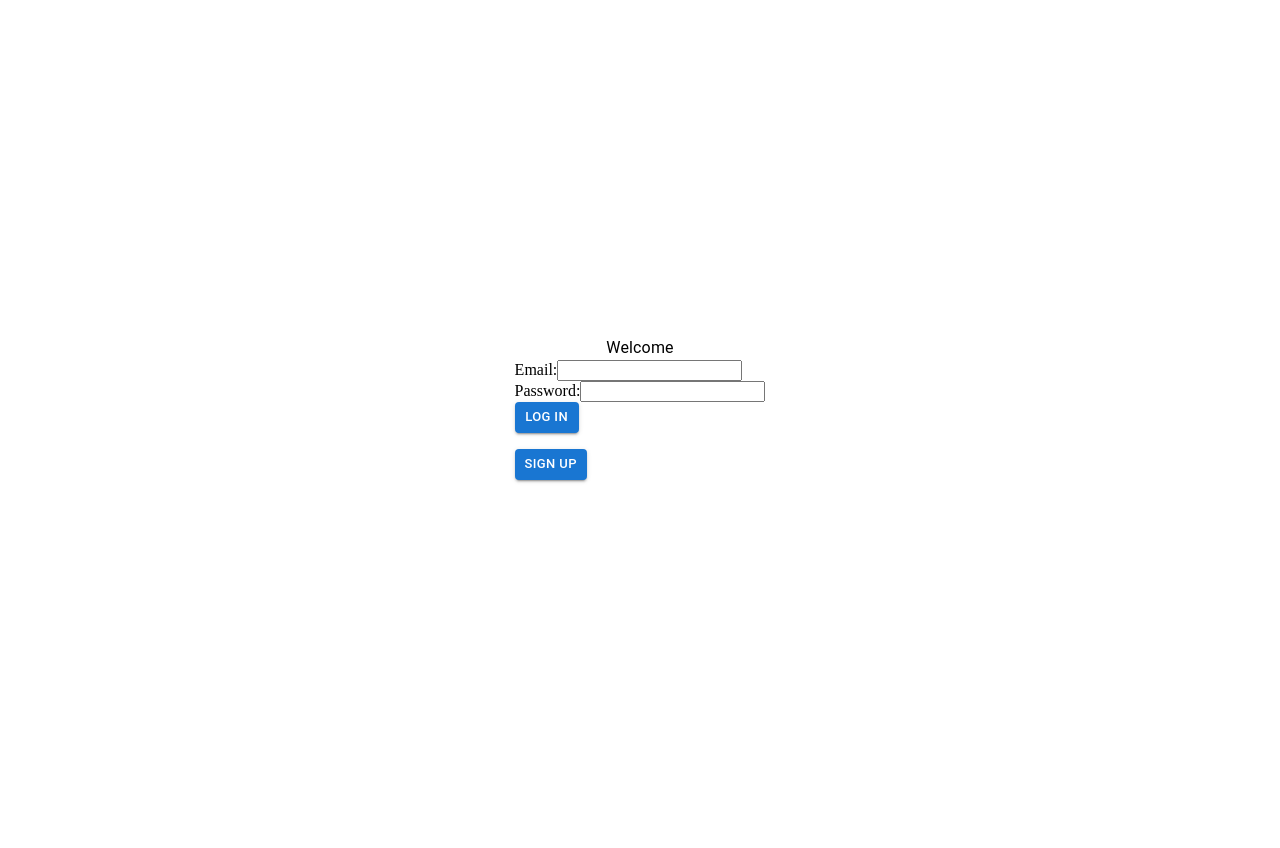
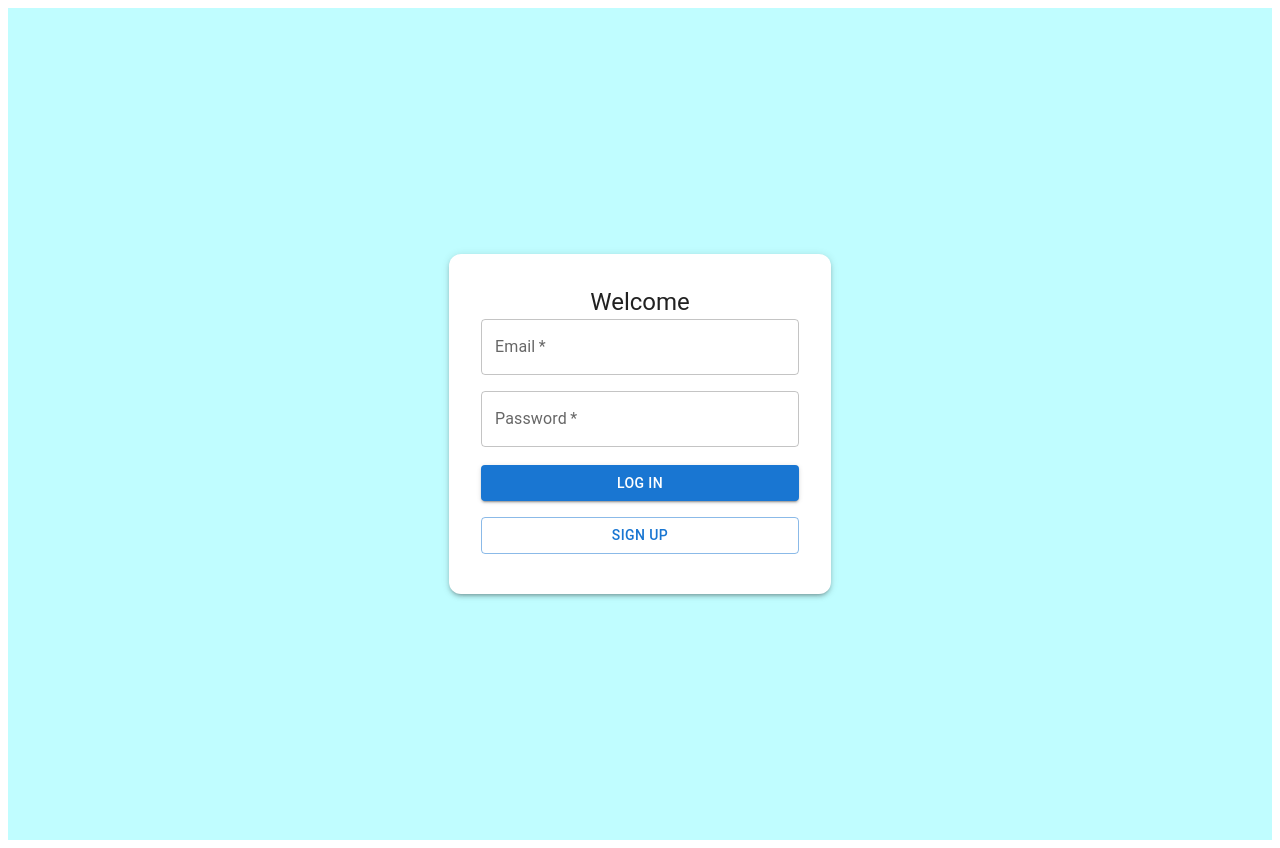
Before and after one commit to junem-smith/cs494_project4, a Next.js app: page /login in a window 1280 px wide. Before the commit the page ends 816 px from the top, so only its background shows below. Built offline with nearby package versions, Linux system fonts and the light colour scheme; no server answers.

Commit message:
Login page adjustments

```diff
--- a/src/app/login/page.tsx
+++ b/src/app/login/page.tsx
@@ -1,7 +1,7 @@
 'use client'
 
 import { login, signup } from './actions'
-import { Box, Grid, Button, Typography } from '@mui/material'
+import { Box, Grid, Button, Typography, Card, CardContent, Stack, TextField } from '@mui/material'
 // TextField, ListItem
 export default function LoginPage() {
   return (
@@ -9,37 +9,49 @@ export default function LoginPage() {
           justifyContent="center"
           alignItems="center"
           minHeight="100vh"
+          bgcolor="#c0fdffff"
+          padding={2}
     >
-      <Grid display="inline-grid">
-        <Typography align="center">Welcome</Typography>
+      <Card sx={{ width: 350, padding: 2, borderRadius: 3, boxShadow: 3 }}>
+        <CardContent>
+          <Typography variant="h5" align="center"> Welcome </Typography>
 
-        <form action={login}>
-          <label htmlFor="email">Email:</label>
-          <input id="email" name="email" type="email" required />
 
-          <br />
+          <form action={login}>
+             <Stack spacing={2}>
+                <TextField
+                  fullWidth
+                  label="Email"
+                  name="email"
+                  type="email"
+                  required
+                />
+                <TextField
+                  fullWidth
+                  label="Password"
+                  name="password"
+                  type="password"
+                  required
+                />
+             </Stack>
+            <br/>
+            <Button type="submit" variant="contained" fullWidth>
+              Log in
+            </Button>
+          </form>
 
-          <label htmlFor="password">Password:</label>
-          <input id="password" name="password" type="password" required />
-
-          <br />
-
-          <Box alignItems="center">
-          <Button type="submit" variant="contained" size="small">
-          Log in
-          </Button>
-          </Box>
-        </form>
-
-        <form action={signup}>
-          <Box mt={2} alignItems="center">
-            <Button type="submit" variant="contained" size="small">
+          <form action={signup}>
+            <Button
+              variant="outlined"
+              type="submit"
+              fullWidth
+              sx={{ marginTop: 2 }}
+            >
               Sign up
             </Button>
-          </Box>
-        </form>
-
-      </Grid>
+          </form>
+        </CardContent>
+      </Card>
     </Box>
   )
 }
```
